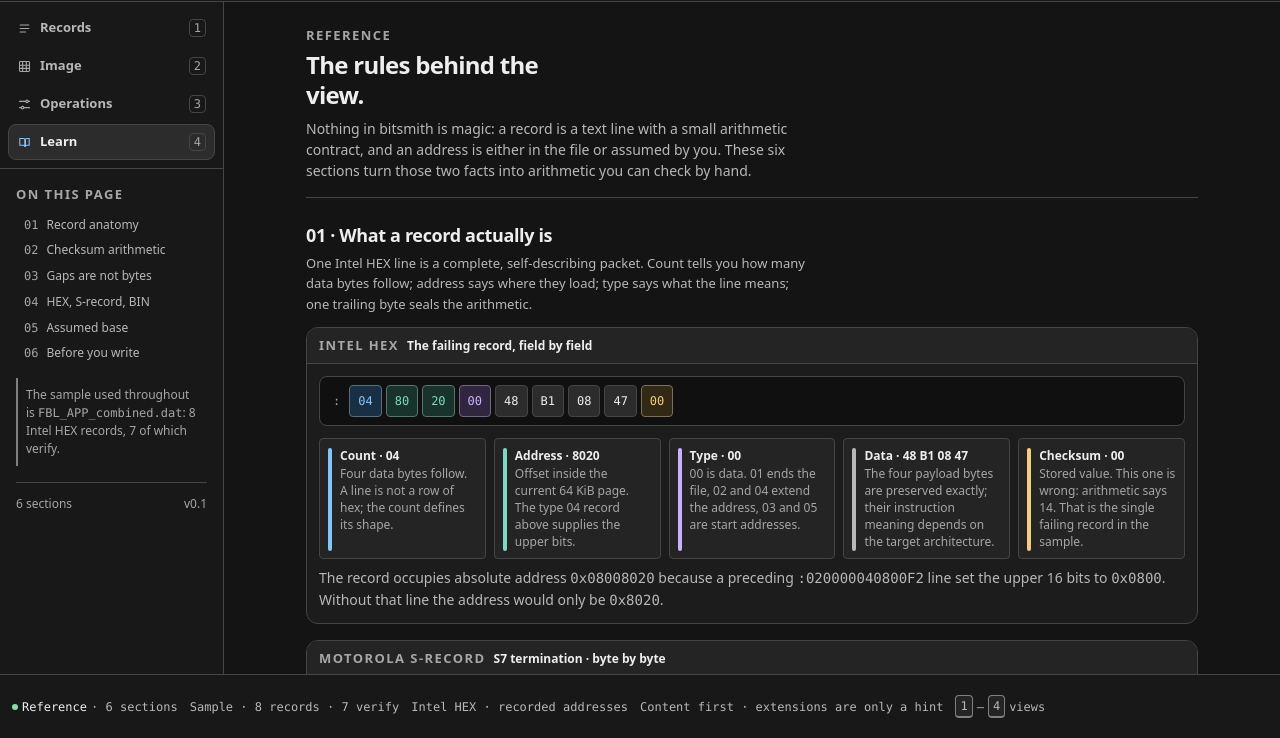
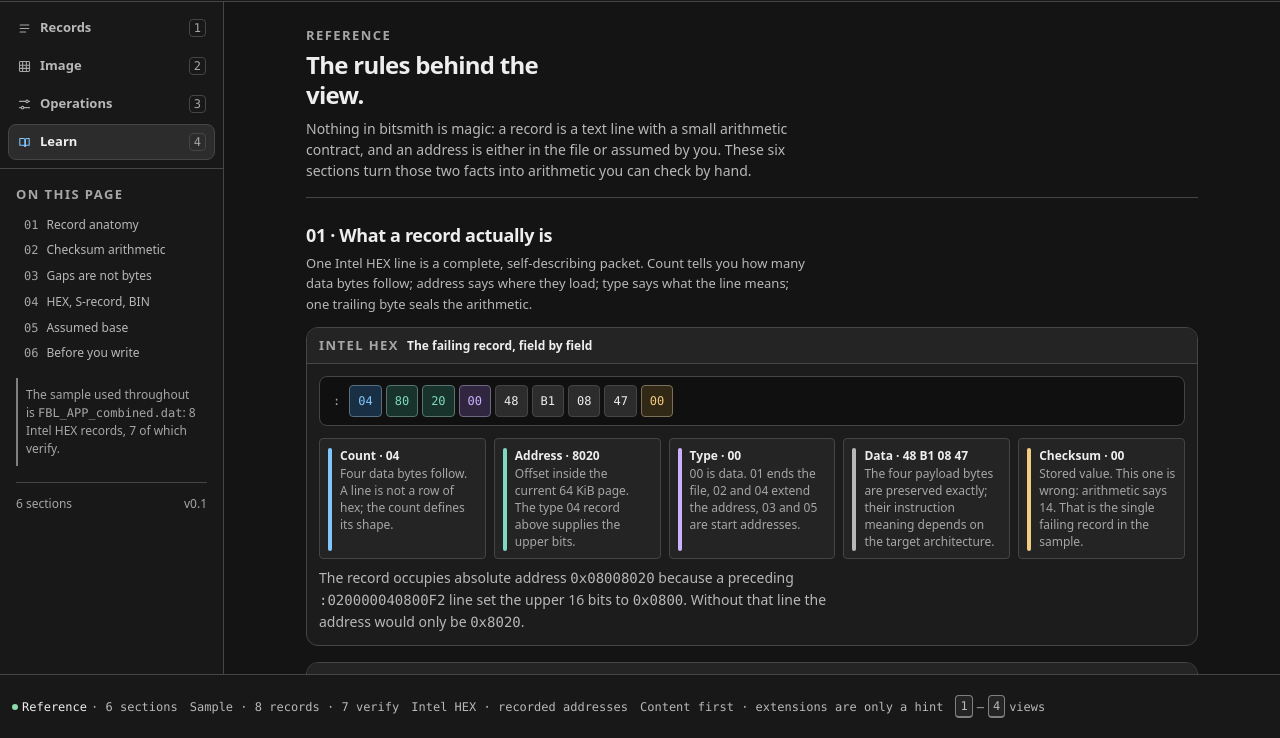
Before and after one commit to turlamai/bitsmith, a plain HTML site: page public/learn.html in a window 1280 px wide. Shown: the part 62-800 px from the top of the page. Drawn offline with Linux system fonts and the light colour scheme; no server answers.

Commit message:
design: declare temperament profile and align typography baseline (#21)
* design: declare temperament profile and align typography baseline

Family standard 2026-11-26-temperament-profiles (design-standard 6.2 / 9 / 10).

- DESIGN.md: primary profile, delta from the reading default, borrowed
  profiles, what changed, before/after measurements and what is left open.
  The profile was judged by the agent and waits for the owner to confirm.
- CSS/HTML: CJK fallback in the UI and mono stacks, text-autospace +
  line-break strict, theme-paired ::selection and a neutral scrollbar-color,
  plus the measured contrast, measure and unnamed-control fixes listed in
  DESIGN.md. No screen was redrawn and no information architecture changed.

* design: port the prototype stylesheet to public/ (verbatim copy)

The design sync gate requires public/shared.css to stay byte-identical to
design/prototype/shared.css.

* design: note that the product stylesheet was re-synced

---------

Co-authored-by: ren.ji <ren.ji@innolight.com>

```diff
--- a/design/prototype/shared.css
+++ b/design/prototype/shared.css
@@ -41,7 +41,7 @@
   --scrollbar: #808080;
 
   --font-sans: system-ui, -apple-system, BlinkMacSystemFont, "Segoe UI", "PingFang SC", "Microsoft YaHei", "Noto Sans CJK SC", sans-serif;
-  --font-mono: ui-monospace, "SFMono-Regular", Consolas, "Liberation Mono", monospace;
+  --font-mono: ui-monospace, "SFMono-Regular", Consolas, "Liberation Mono", "Noto Sans Mono CJK SC", "Noto Sans CJK SC", "Microsoft YaHei", monospace;
 
   --text-2xs: 12px;
   --text-xs: 12px;
@@ -2711,8 +2711,9 @@ tr.is-failed .raw-record {
   line-height: 1.6;
 }
 
-.learn-section {
-  padding:24px 0 0;
+.learn-section p,
+.learn-section li { max-width:64ch; }
+.learn-section { padding:24px 0 0;
   scroll-margin-top: 18px;
 }
 
@@ -3743,3 +3744,8 @@ button, input, select, textarea { font-family:var(--font-sans); }
 .kbd {line-height:1.5}
 .sidebar-foot {flex-wrap:wrap;gap:var(--space-2);line-height:1.5}
 @media(min-width:901px){.map-callout.gap-callout {display:block}}
+
+/* ---- temperament profile pass ---- */
+/* typography baseline (family standard 2026-11-26-temperament-profiles): CJK/Latin spacing and kinsoku come from the rendering layer,
+   never from typed spaces (§4, §10). Values stay in the token block above. */
+body { text-autospace: normal; line-break: strict; }
--- a/public/shared.css
+++ b/public/shared.css
@@ -41,7 +41,7 @@
   --scrollbar: #808080;
 
   --font-sans: system-ui, -apple-system, BlinkMacSystemFont, "Segoe UI", "PingFang SC", "Microsoft YaHei", "Noto Sans CJK SC", sans-serif;
-  --font-mono: ui-monospace, "SFMono-Regular", Consolas, "Liberation Mono", monospace;
+  --font-mono: ui-monospace, "SFMono-Regular", Consolas, "Liberation Mono", "Noto Sans Mono CJK SC", "Noto Sans CJK SC", "Microsoft YaHei", monospace;
 
   --text-2xs: 12px;
   --text-xs: 12px;
@@ -2711,8 +2711,9 @@ tr.is-failed .raw-record {
   line-height: 1.6;
 }
 
-.learn-section {
-  padding:24px 0 0;
+.learn-section p,
+.learn-section li { max-width:64ch; }
+.learn-section { padding:24px 0 0;
   scroll-margin-top: 18px;
 }
 
@@ -3743,3 +3744,8 @@ button, input, select, textarea { font-family:var(--font-sans); }
 .kbd {line-height:1.5}
 .sidebar-foot {flex-wrap:wrap;gap:var(--space-2);line-height:1.5}
 @media(min-width:901px){.map-callout.gap-callout {display:block}}
+
+/* ---- temperament profile pass ---- */
+/* typography baseline (family standard 2026-11-26-temperament-profiles): CJK/Latin spacing and kinsoku come from the rendering layer,
+   never from typed spaces (§4, §10). Values stay in the token block above. */
+body { text-autospace: normal; line-break: strict; }
```
Also changed, not shown: design/prototype/records.html (+1 -1 lines), 1 other file.
